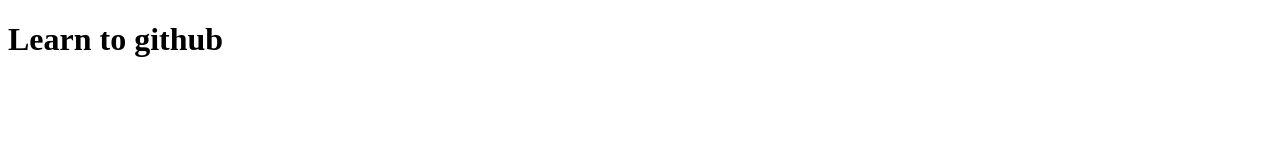
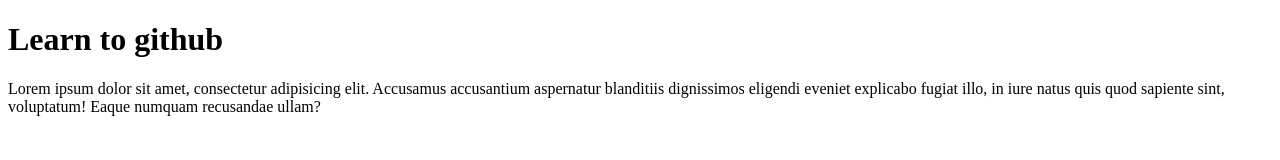
Before and after one commit to NodirbekXaydarov/example, a plain HTML site: page index.html in a window 1280 px wide. Drawn offline with Linux system fonts and the light colour scheme.

Commit message:
add lorem

```diff
--- a/index.html
+++ b/index.html
@@ -9,5 +9,6 @@
 </head>
 <body>
 <h1>Learn to github </h1>
+<p>Lorem ipsum dolor sit amet, consectetur adipisicing elit. Accusamus accusantium aspernatur blanditiis dignissimos eligendi eveniet explicabo fugiat illo, in iure natus quis quod sapiente sint, voluptatum! Eaque numquam recusandae ullam?</p>
 </body>
 </html>
```
